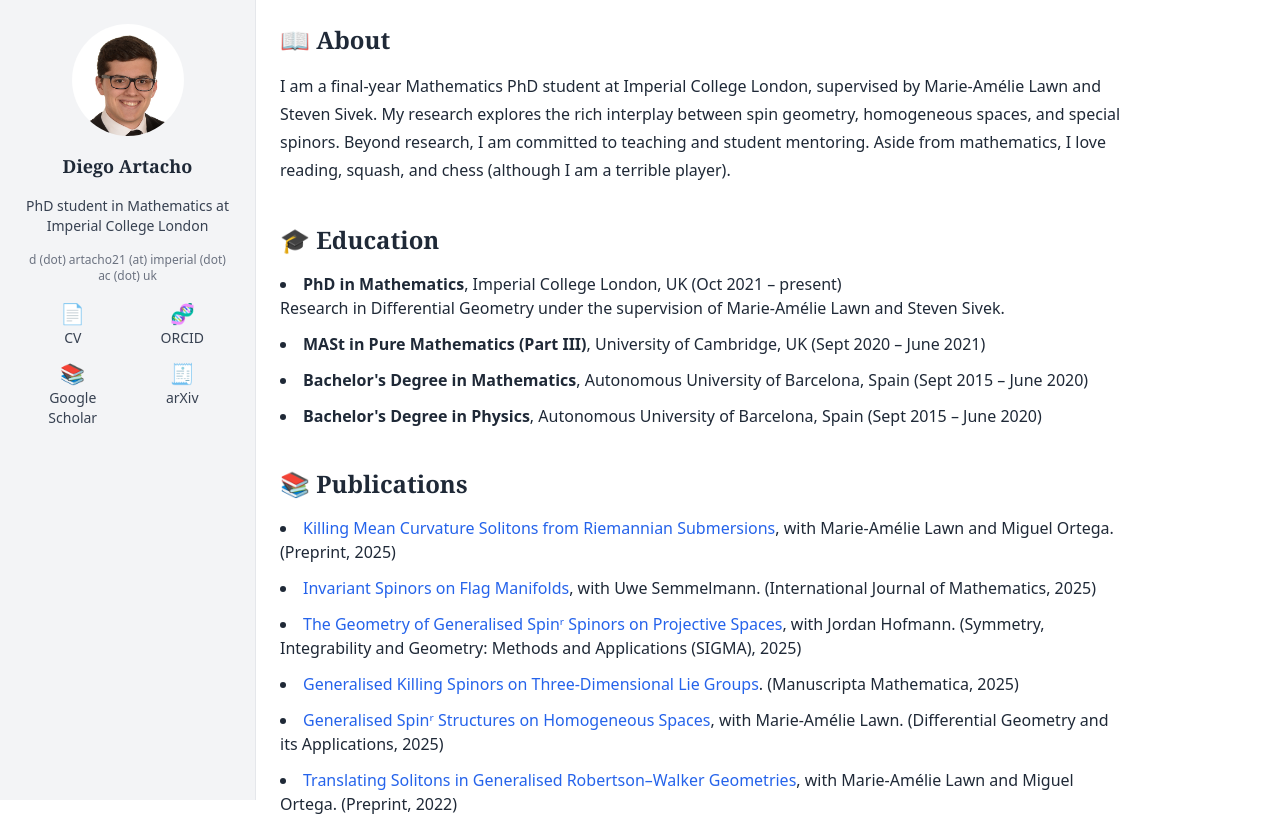
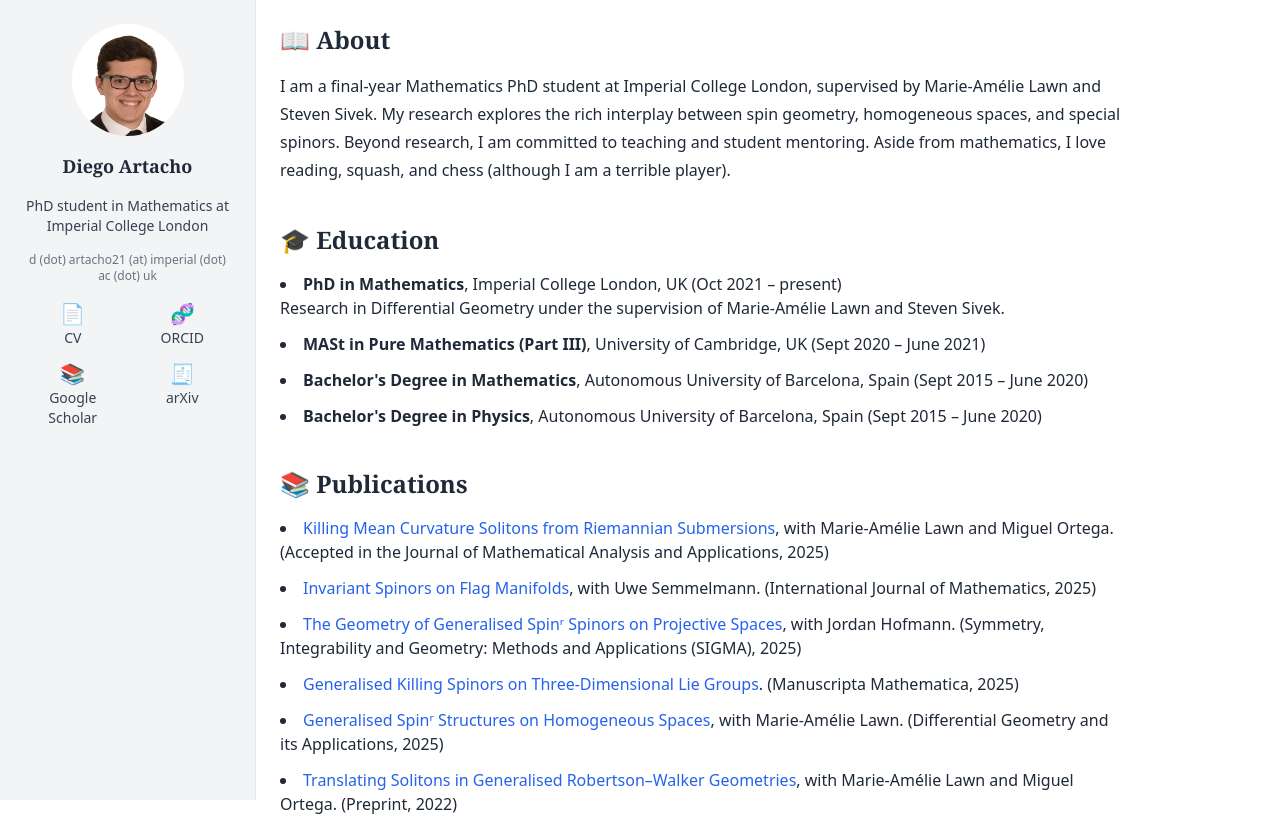
Before and after one commit to diegoartacho/diegoartacho, a Next.js app: page / in a window 1280 px wide. Shown: the top 816 px of the page. Built offline with nearby package versions, Linux system fonts and the light colour scheme.

Commit message:
cv and webpage updated with latest soliton paper accepted in JMAA

```diff
--- a/app/page.jsx
+++ b/app/page.jsx
@@ -32,7 +32,7 @@ export default function Home() {
       <section id="📚publications" className="scroll-mt-24">
         <h2 className="text-2xl font-serif font-semibold mb-4">📚 Publications</h2>
         <ul className="space-y-3 list-disc list-inside">
-          <li><a href="https://arxiv.org/abs/2501.12998" className="text-blue-600 hover:underline">Killing Mean Curvature Solitons from Riemannian Submersions</a>, with Marie-Amélie Lawn and Miguel Ortega. (Preprint, 2025)</li>
+          <li><a href="https://arxiv.org/abs/2501.12998" className="text-blue-600 hover:underline">Killing Mean Curvature Solitons from Riemannian Submersions</a>, with Marie-Amélie Lawn and Miguel Ortega. (Accepted in the Journal of Mathematical Analysis and Applications, 2025)</li>
           <li><a href="https://www.worldscientific.com/doi/10.1142/S0129167X25500120" className="text-blue-600 hover:underline">Invariant Spinors on Flag Manifolds</a>, with Uwe Semmelmann. (International Journal of Mathematics, 2025)</li>
           <li><a href="https://doi.org/10.3842/SIGMA.2025.017" className="text-blue-600 hover:underline">The Geometry of Generalised Spinʳ Spinors on Projective Spaces</a>, with Jordan Hofmann. (Symmetry, Integrability and Geometry: Methods and Applications (SIGMA), 2025)</li>
           <li><a href="https://doi.org/10.1007/s00229-025-01617-y" className="text-blue-600 hover:underline">Generalised Killing Spinors on Three-Dimensional Lie Groups</a>. (Manuscripta Mathematica, 2025)</li>
```
Also changed, not shown: 1 other file (tests, documents, lock files or other folders).
